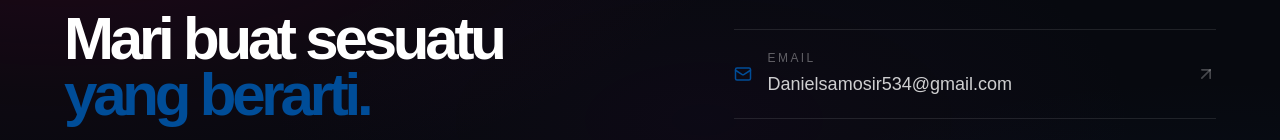
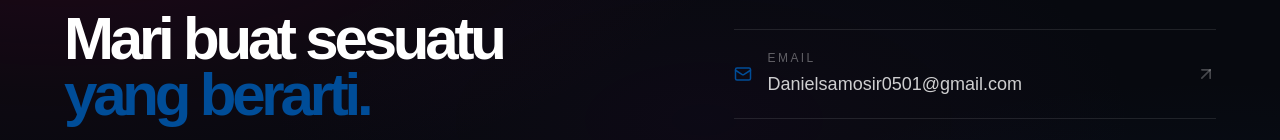
Before and after one commit to Sayafansbarcelona05/daniel-hamonangan-samosir, a Next.js app: page / in a window 1280 px wide. Shown: the part 3440-3580 px from the top of the page. Built offline with nearby package versions, Linux system fonts and the light colour scheme; no server answers; the database is empty.

Commit message:
Update email address in Contact component

```diff
--- a/src/components/Contact.tsx
+++ b/src/components/Contact.tsx
@@ -1,7 +1,7 @@
 import { ArrowUpRight, Mail, MessageCircle } from "lucide-react";
 
 const contactInfo = {
-  email: "Danielsamosir534@gmail.com",
+  email: "Danielsamosir0501@gmail.com",
   whatsapp: "6282252939215",
   github: "https://github.com/Sayafansbarcelona05",
   linkedin: "https://www.linkedin.com/in/danielhamonangansamosir",
```
